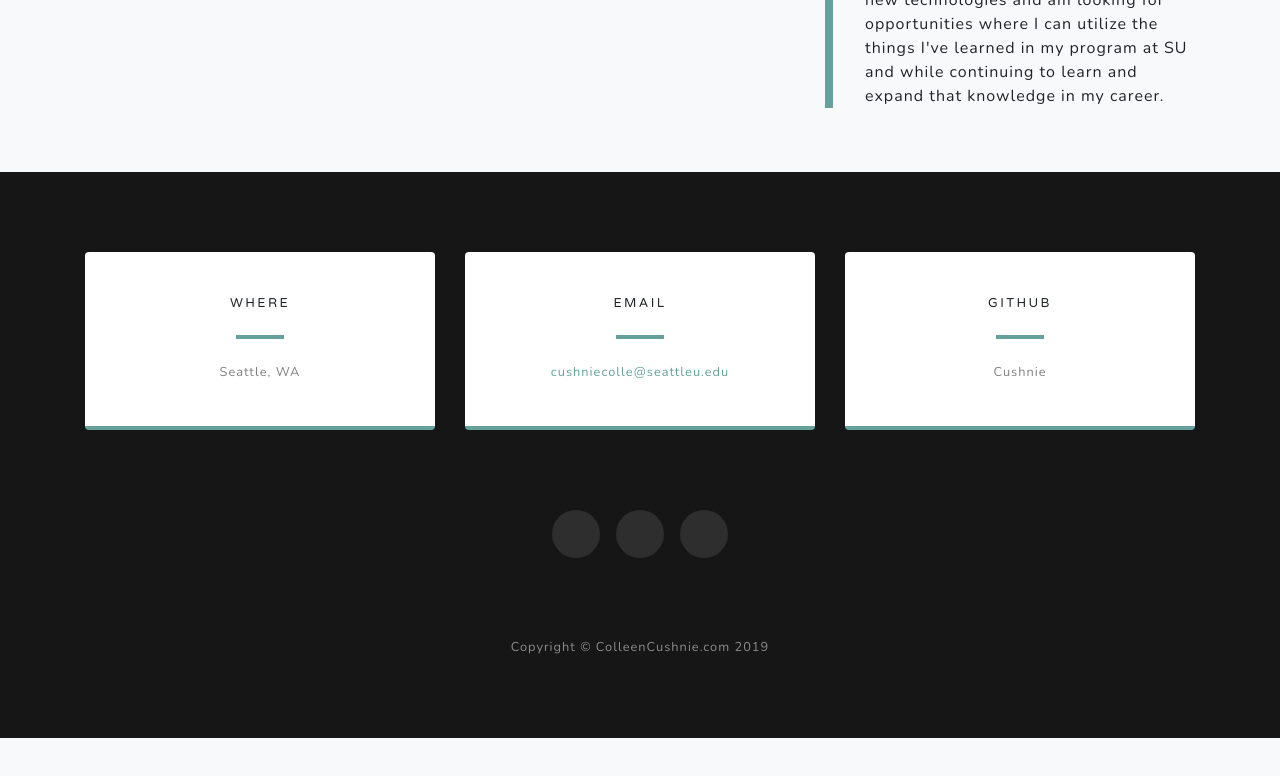
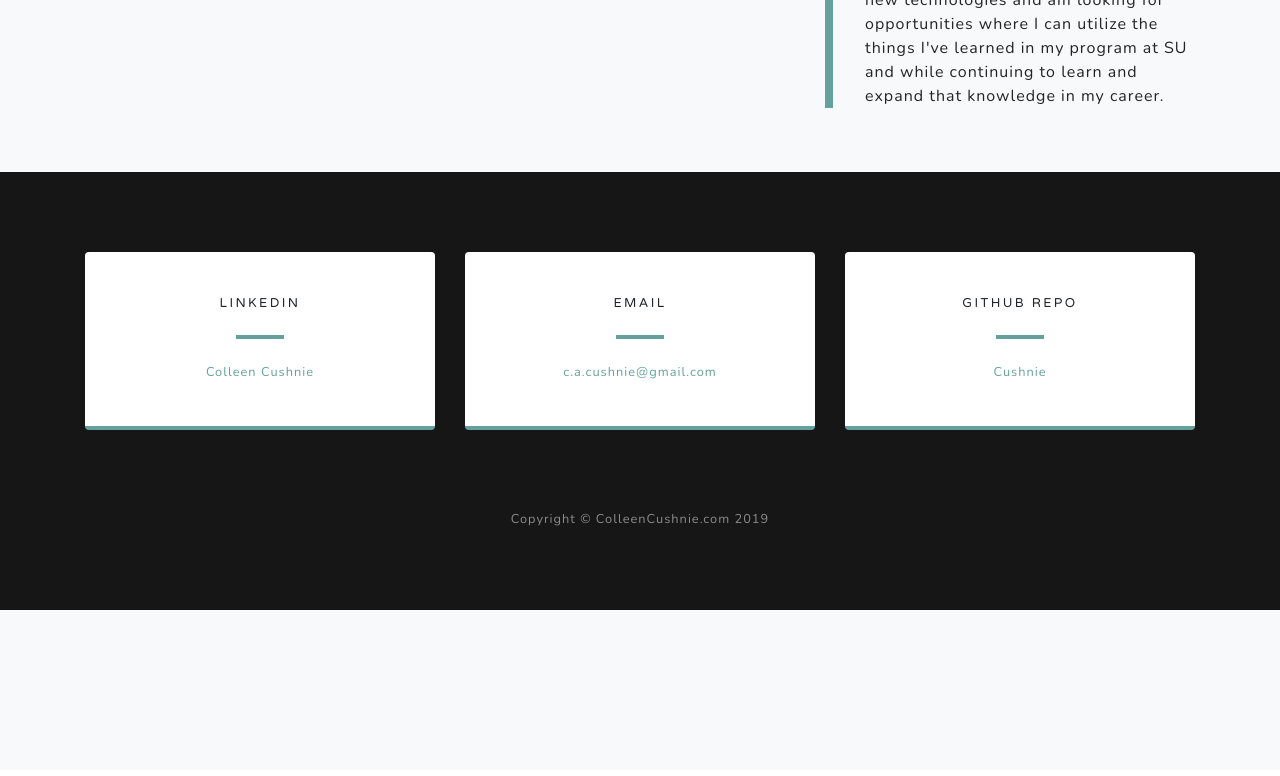
Before and after one commit to Cushnie/cushnie.github.io, a website: page index.html in a window 1280 px wide. Shown: the part 4223-4999 px from the top of the page. Drawn offline with nearby package versions, Linux system fonts and the light colour scheme; files that its build step writes are made by us from their sources; files whose address does not match are found by name.

Commit message:
edit contact; remove social icons

```diff
--- a/css/grayscale.css
+++ b/css/grayscale.css
@@ -284,7 +284,7 @@
 }
 
 .contact-section .social a:active {
-  color: #fff;
+  color: rgba(255, 255, 255, 0.5);
 }
 
 body {
--- a/index.html
+++ b/index.html
@@ -316,10 +316,10 @@
                     <div class="col-md-4 mb-3 mb-md-0">
                         <div class="card py-4 h-100">
                             <div class="card-body text-center">
-                                <i class="fas fa-map-marked-alt text-primary mb-2"></i>
-                                <h4 class="text-uppercase m-0">Where</h4>
+                                <i class="fab fa-linkedin mb-2"></i>
+                                <h4 class="text-uppercase m-0">LinkedIn</h4>
                                 <hr class="my-4">
-                                <div class="small text-black-50">Seattle, WA</div>
+                                <div class="small text-black-50"><a href="https://www.linkedin.com/in/ccushnie/" target="_blank" class="mx-2">Colleen Cushnie</a></div>
                             </div>
                         </div>
                     </div>
@@ -331,7 +331,7 @@
                                 <h4 class="text-uppercase m-0">Email</h4>
                                 <hr class="my-4">
                                 <div class="small text-black-50">
-                                    <a href="#">cushniecolle@seattleu.edu</a>
+                                    <a href="mailto:c.a.cushnie@gmail.com?Subject=Saw%20your%20website" target="_top">c.a.cushnie@gmail.com</a>
                                 </div>
                             </div>
                         </div>
@@ -341,17 +341,17 @@
                         <div class="card py-4 h-100">
                             <div class="card-body text-center">
                                 <i class="fab fa-github-alt text-primary mb-2"></i>
-                                <h4 class="text-uppercase m-0">GitHub</h4>
+                                <h4 class="text-uppercase m-0">GitHub Repo</h4>
                                 <hr class="my-4">
-                                <div class="small text-black-50">Cushnie</div>
+                                <div class="small text-black-50"><a href="https://github.com/Cushnie" target="_blank" class="mx-2">Cushnie</a></div>
                             </div>
                         </div>
                     </div>
                 </div>
 
-                <div class="social d-flex justify-content-center">
-                    <a href="https://www.twitter.com/colleenpacnw" target="_blank" class="mx-2">
-                        <i class="fab fa-twitter"></i>
+                <!-- <div class="social d-flex justify-content-center">
+                    <a href="https://www.linkedin.com/in/ccushnie/" target="_blank" class="mx-2">
+                        <i class="fab fa-linkedin-in"></i>
                     </a>
                     <a href="https://www.facebook.com/thisisnothedroidyourelookingfor " target="_blank" class="mx-2">
                         <i class="fab fa-facebook-f"></i>
@@ -359,7 +359,7 @@
                     <a href="https://www.instagram.com/colleenpacnw/" target="_blank" class="mx-2">
                         <i class="fab fa-instagram"></i>
                     </a>
-                </div>
+                </div> -->
 
             </div>
         </section>
```
